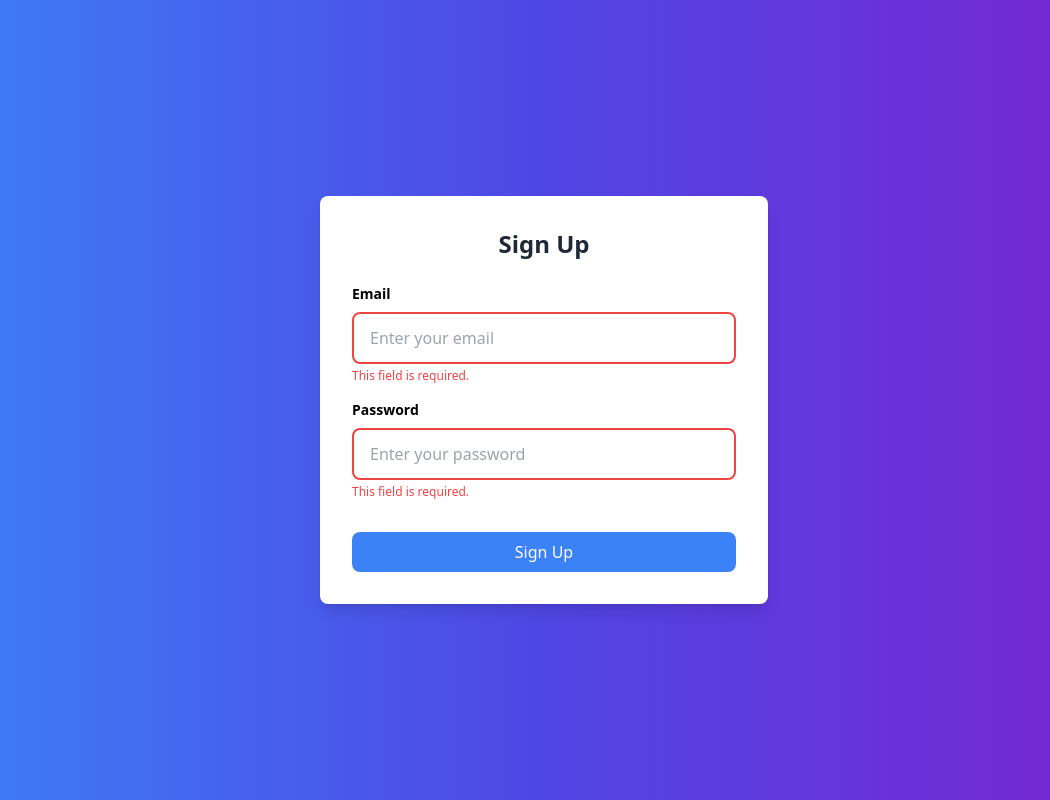
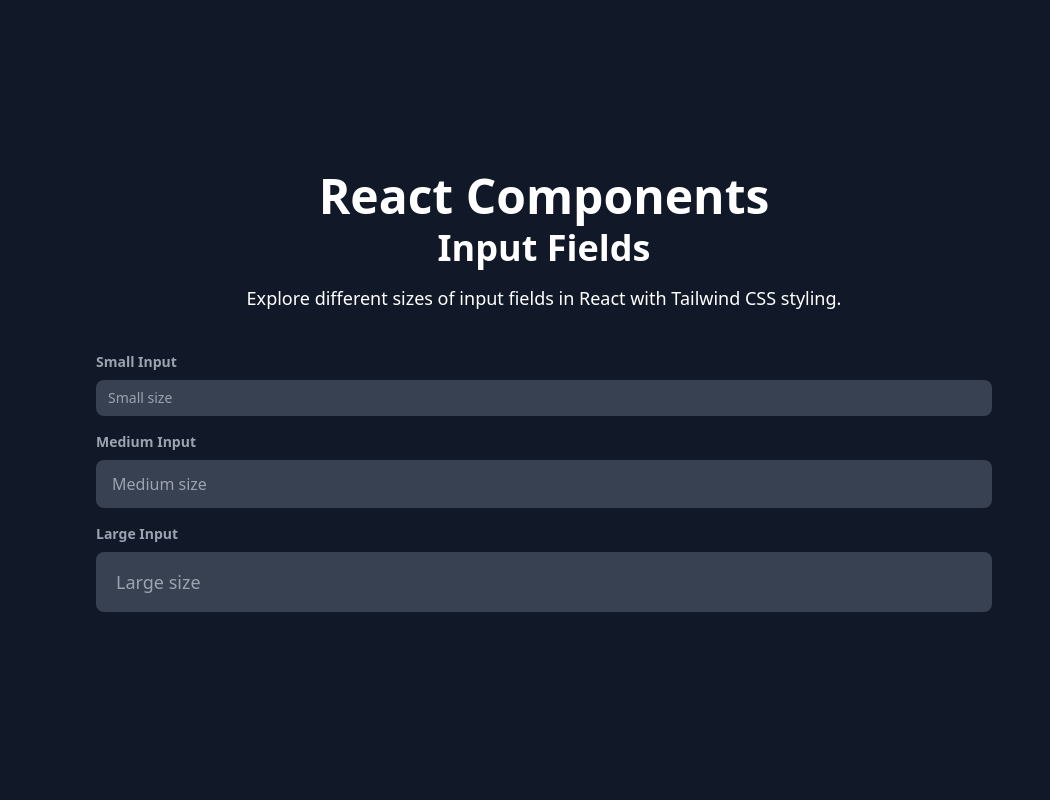
Before and after one commit to Nadeem1892/react-components, a React (Create React App) app: page / in a window 1280 px wide. Shown: the whole page, without its empty margins (96-1146 px from the left). Built offline with nearby package versions, Linux system fonts and the light colour scheme.

Commit message:
done work

```diff
--- a/src/Screens/GroupsInputs.tsx
+++ b/src/Screens/GroupsInputs.tsx
@@ -1,52 +1,47 @@
-import  { useState } from 'react';
-import TextInput from '../components/inputs/ATMTextInputField';
+import React, { useState } from 'react';
+import ATMTextInputField from '../components/inputs/ATMTextInputField';
 
 const GroupsInputs: React.FC = () => {
-  const [email, setEmail] = useState('');
-  const [password, setPassword] = useState('');
-  const [emailError, setEmailError] = useState('');
-
-  const handleEmailChange = (value: string) => {
-    setEmail(value);
-    // Example of email validation
-    if (!value.includes('@')) {
-      setEmailError('Please enter a valid email address.');
-    } else {
-      setEmailError('');
-    }
-  };
+  const [smallValue, setSmallValue] = useState('');
+  const [mediumValue, setMediumValue] = useState('');
+  const [largeValue, setLargeValue] = useState('');
 
   return (
-    <div className="flex items-center justify-center min-h-screen p-6 app-container bg-gradient-to-r from-blue-500 via-indigo-600 to-purple-700">
-      <div className="w-full max-w-md p-8 bg-white rounded-lg shadow-lg">
-        <h2 className="mb-6 text-2xl font-semibold text-center text-gray-800">Sign Up</h2>
-        <form>
-          <TextInput
-            label="Email"
-            value={email}
-            onChange={handleEmailChange}
-            required={true}
-            errorMessage={emailError}
-            type="email"
-            placeholder="Enter your email"
-            size="medium"
-          />
-          <TextInput
-            label="Password"
-            value={password}
-            onChange={setPassword}
-            required={true}
-            type="password"
-            placeholder="Enter your password"
-            size="medium"
-          />
-          <button
-            type="submit"
-            className="w-full px-4 py-2 mt-4 text-white transition duration-200 ease-in-out bg-blue-500 rounded-lg hover:bg-blue-600 focus:outline-none focus:ring-2 focus:ring-blue-300"
-          >
-            Sign Up
-          </button>
-        </form>
+    <div className='flex flex-col items-center justify-center w-full h-screen gap-10 bg-gray-900'>
+      {/* Heading Section */}
+      <div className='text-center text-white'>
+        <h1 className='mb-2 text-5xl font-bold'>React Components</h1>
+        <h2 className='text-4xl font-semibold'>Input Fields</h2>
+        <p className='mt-4 text-lg'>
+          Explore different sizes of input fields in React with Tailwind CSS styling.
+        </p>
+      </div>
+
+      {/* Input Fields Section */}
+      <div className='w-[70%]'>
+        <ATMTextInputField
+          label="Small Input"
+          value={smallValue}
+          onChange={(e) => setSmallValue(e)}
+          size="small"
+          placeholder="Small size"
+        />
+
+        <ATMTextInputField
+          label="Medium Input"
+          value={mediumValue}
+          onChange={(e) => setMediumValue(e)}
+          size="medium"
+          placeholder="Medium size"
+        />
+
+        <ATMTextInputField
+          label="Large Input"
+          value={largeValue}
+          onChange={(e) => setLargeValue(e)}
+          size="large"
+          placeholder="Large size"
+        />
       </div>
     </div>
   );
--- a/src/components/inputs/ATMTextInputField.tsx
+++ b/src/components/inputs/ATMTextInputField.tsx
@@ -1,68 +1,84 @@
-import React from 'react';
+import React, { useState } from 'react';
 
-// Define types for the component props
-interface TextInputProps {
+// Define the props for the TextField component
+interface TextFieldProps {
   label: string;
   value: string;
   onChange: (value: string) => void;
   placeholder?: string;
   required?: boolean;
-  maxLength?: number;
+  type?: 'text' | 'password' | 'email' | 'number';
   errorMessage?: string;
-  type?: 'text' | 'password' | 'email' | 'number';
-  size?: 'small' | 'medium' | 'large';  // Size prop
+  size?: 'small' | 'medium' | 'large';  // For controlling size of input
+  customClass?: string;  // For custom additional styling (optional)
 }
 
-const ATMTextInputField: React.FC<TextInputProps> = ({
+const ATMTextInputField: React.FC<TextFieldProps> = ({
   label,
   value,
   onChange,
   placeholder = '',
   required = false,
-  maxLength = 255,
+  type = 'text',
   errorMessage,
-  type = 'text',
-  size = 'medium',  // Default size is 'medium'
+  size = 'medium',
+  customClass = '',  // Accepts any custom class passed from the parent
 }) => {
-  // Handle value change in input
-  const handleChange = (e: React.ChangeEvent<HTMLInputElement>) => {
-    onChange(e.target.value);
-  };
-
-  // Class names based on size prop
+  // Size classes based on the 'size' prop
   const sizeClasses = {
     small: 'py-2 px-3 text-sm',
     medium: 'py-3 px-4 text-base',
     large: 'py-4 px-5 text-lg',
   };
 
-  // Check if there’s an error
-  const hasError = !!errorMessage || (required && !value);
+  // State to track if the input is touched (user has interacted with it)
+  const [isTouched, setIsTouched] = useState(false);
+
+  // Determine if the input has an error (either due to validation or custom error message)
+  const hasError = (required && !value && isTouched) || !!errorMessage;
+  const isValid = required && value && !hasError;
+
+  // Handle input focus and blur events
+  const handleFocus = () => {
+    setIsTouched(true);
+  };
+
+  // Dynamic border color logic
+  const borderColor = hasError
+    ? 'border-red-500' // Red border if there's an error
+    : isValid
+    ? 'border-green-500' // Green border if input is valid
+    : 'border-gray-300'; // Default gray border when untouched or invalid
 
   return (
-    <div className="mb-4 text-input-container">
+    <div className={`mb-4 ${customClass}`}>
       {/* Label */}
-      <label htmlFor={label} className="block mb-2 text-sm font-semibold text-input-label">
+      <label htmlFor={label} className="block mb-2 text-sm font-semibold text-gray-400">
         {label}
       </label>
 
-      {/* Input field */}
+      {/* Input Field */}
       <input
         type={type}
         id={label}
         value={value}
-        onChange={handleChange}
+        onChange={(e) => onChange(e.target.value)}
         placeholder={placeholder}
-        maxLength={maxLength}
         required={required}
-        className={`w-full border-2 rounded-lg focus:outline-none focus:ring-2 focus:ring-sky-500 transition-all duration-200 ease-in-out ${sizeClasses[size]} ${hasError ? 'border-red-500' : 'border-gray-300'}`}
+        onFocus={handleFocus}
+        onBlur={handleFocus}
+        className={`w-full rounded-lg focus:outline-none bg-gray-700 text-gray-200 focus:ring-2 focus:ring-blue-500 transition-all duration-200 ease-in-out
+          ${sizeClasses[size]}
+          ${borderColor}`}
       />
 
       {/* Error message */}
-      {(hasError || errorMessage) && (
-        <p className="mt-1 text-xs text-red-500 error-message">
-          {hasError ? 'This field is required.' : errorMessage}
-        </p>
+      {hasError && (
+        <p className="mt-1 text-xs text-red-500">{errorMessage || 'This field is required.'}</p>
+      )}
+      {/* Success message */}
+      {isValid && !hasError && (
+        <p className="mt-1 text-xs text-green-500">Valid input!</p>
       )}
     </div>
   );
```
